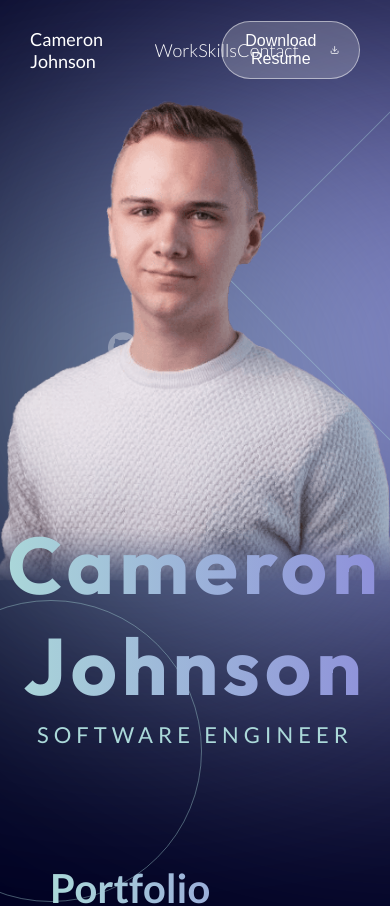
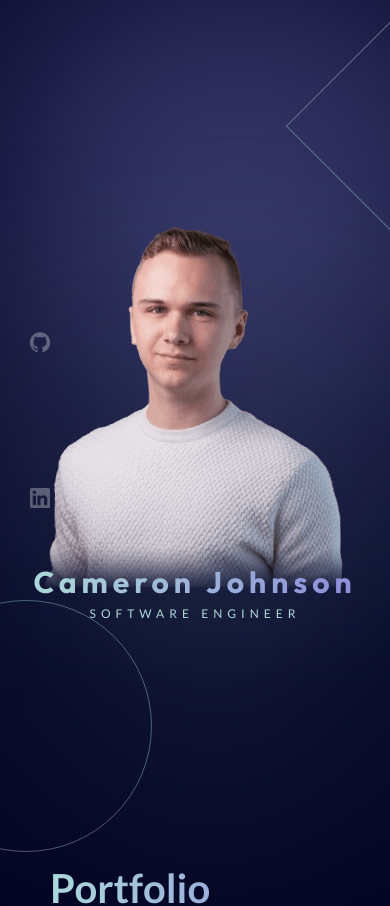
Before and after one commit to camjohnson-code/portfolio-website, a React (Create React App) app: page / in a window 390 px wide. Shown: the top 906 px of the page. Built offline with nearby package versions, Linux system fonts and the light colour scheme.

Commit message:
Add media queries

```diff
--- a/src/Components/App/App.css
+++ b/src/Components/App/App.css
@@ -68,3 +68,43 @@
   margin-bottom: 20px;
   z-index: 999;
 }
+
+/* media queries */
+@media (max-width: 789px) {
+  .teal-blur {
+    height: 200px;
+    width: 250px;
+    top: 50vh;
+  }
+  .purple-blur {
+    height: 400px;
+    width: 500px;
+    top: 2vh;
+    right: 15vw;
+  }
+}
+
+@media (max-width: 632px) {
+  .teal-blur {
+    height: 150px;
+    width: 200px;
+    top: 60vh;
+  }
+  .purple-blur {
+    height: 300px;
+    width: 400px;
+    top: 5vh;
+    left: 10vw;
+  }
+}
+
+@media (max-width: 612px) {
+  .background-circle,
+  .background-square {
+    height: 250px;
+    width: 250px;
+  }
+  .background-square {
+    top: 0;
+  }
+}
--- a/src/Components/HeroSection/HeroSection.css
+++ b/src/Components/HeroSection/HeroSection.css
@@ -20,6 +20,7 @@
   margin: 0;
   width: 400px;
   height: auto;
+  z-index: 10;
 }
 
 .hero-title {
@@ -53,6 +54,7 @@
   display: flex;
   flex-direction: column;
   justify-content: space-between;
+  z-index: 999;
 }
 
 .github-logo,
@@ -62,3 +64,102 @@
   margin: 10px;
   cursor: pointer;
 }
+
+/* media queries */
+@media (max-width: 932px) {
+  .social-logos {
+    left: 20vw;
+  }
+}
+
+@media (max-width: 797px) {
+  .hero-title {
+    font-size: 60px;
+    margin-top: -70px;
+  }
+  .hero-subtitle {
+    font-size: 18px;
+  }
+  .headshot {
+    width: 300px;
+  }
+}
+
+@media (max-width: 632px) {
+  .github-logo,
+  .linkedin-logo {
+    width: 20px;
+    height: 20px;
+  }
+  .hero-title {
+    font-size: 50px;
+    margin-top: -55px;
+  }
+  .hero-subtitle {
+    font-size: 16px;
+  }
+}
+
+@media (max-width: 577px) {
+  .social-logos {
+    left: 15vw;
+  }
+}
+
+@media (max-width: 548px) {
+  .hero-title {
+    font-size: 40px;
+    margin-top: -45px;
+  }
+  .hero-subtitle {
+    font-size: 14px;
+  }
+}
+
+@media (max-width: 495px) {
+  .social-logos {
+    left: 10vw;
+  }
+}
+
+@media (max-width: 465px) {
+  .hero-title {
+    font-size: 35px;
+    margin-top: -35px;
+  }
+  .hero-subtitle {
+    font-size: 12px;
+  }
+}
+
+@media (max-width: 425px) {
+  .social-logos {
+    left: 5vw;
+  }
+  .hero-title {
+    font-size: 30px;
+    margin-top: -35px;
+  }
+}
+
+@media (max-width: 382px) {
+  .social-logos {
+    display: none;
+  }
+  .hero-title {
+    font-size: 25px;
+    margin-top: -35px;
+  }
+}
+
+@media (max-width: 360px) {
+  .social-logos {
+    left: 10vw;
+  }
+}
+
+@media (max-width: 340px) {
+  .hero-title {
+    font-size: 22px;
+  }
+}
--- a/src/Components/NavBar/NavBar.css
+++ b/src/Components/NavBar/NavBar.css
@@ -45,3 +45,21 @@
 a {
   text-decoration: none;
 }
+
+/* Media queries */
+@media (max-width: 789px) {
+  .nav-links {
+    width: 35%;
+  }
+}
+@media (max-width: 704px) {
+  .nav-links {
+    width: 30%;
+  }
+}
+
+@media (max-width: 612px) {
+  .nav {
+    display: none;
+  }
+}
--- a/src/Components/Project/Project.css
+++ b/src/Components/Project/Project.css
@@ -1,5 +1,5 @@
 .project {
-  height: 500px;
+  min-height: 500px;
   width: 400px;
   border-radius: 15px;
   background-color: rgba(255, 255, 255, 0.2);
@@ -38,6 +38,7 @@
 .project-links {
   display: flex;
   justify-content: center;
+  margin-bottom: 30px;
 }
 
 .link-img {
@@ -46,3 +47,10 @@
   margin: 0 10px;
   color: white;
 }
+
+/* media queries */
+@media (max-width: 1311px) {
+  .project {
+    width: 300px;
+  }
+}
--- a/src/Components/Projects/Projects.css
+++ b/src/Components/Projects/Projects.css
@@ -8,7 +8,10 @@
 
 .projects-container {
   display: flex;
-  justify-content: space-between;
+  justify-content: center;
+  flex-wrap: wrap;
+  align-items: center;
+  gap: 40px;
 }
 
 .projects-title {
```
